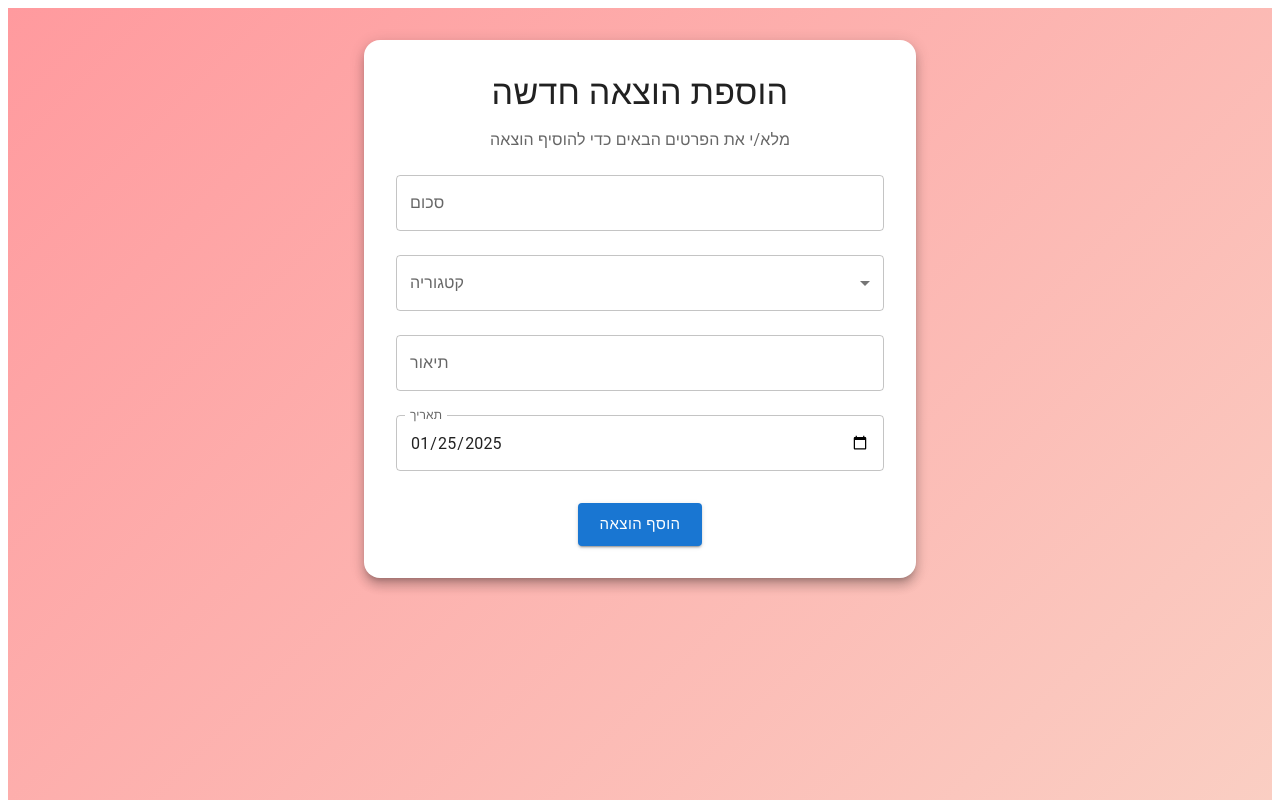
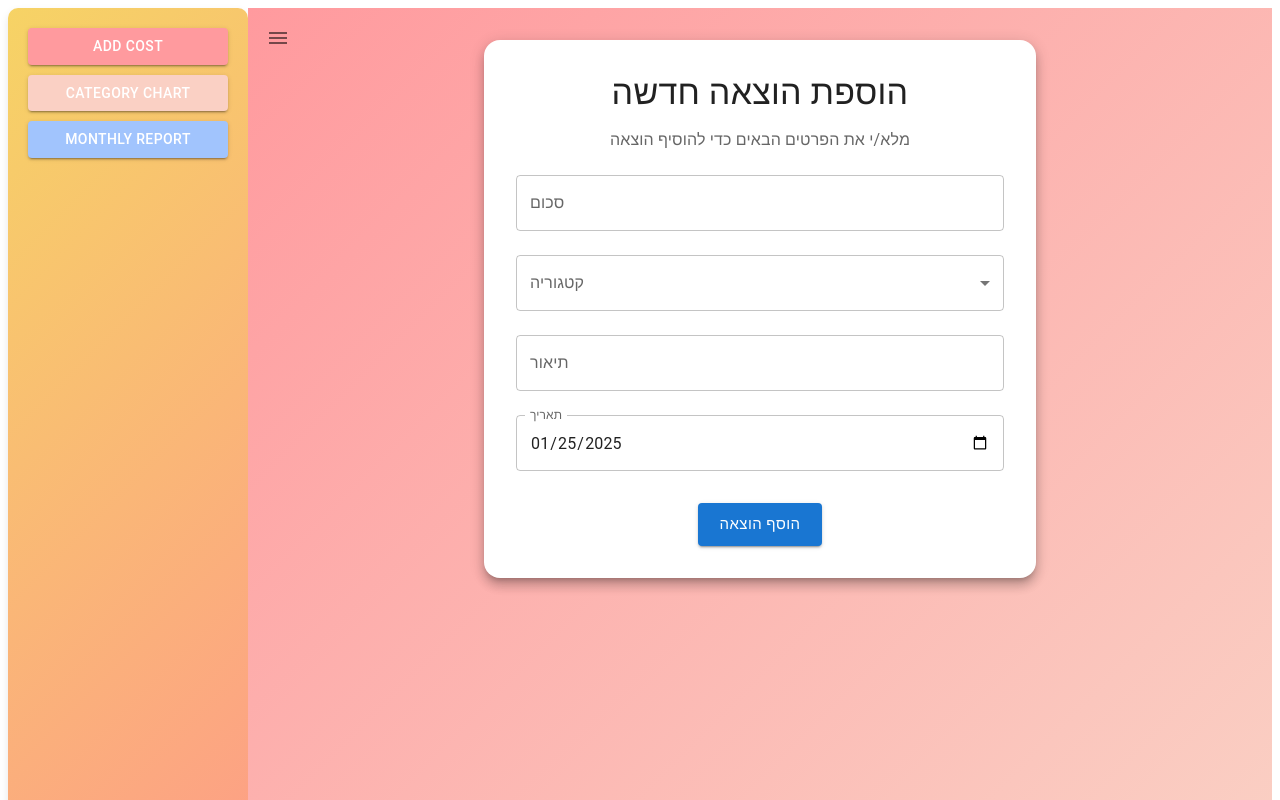
Before and after one commit to hen391/cost_manager_frontend, a React app: page / in a window 1280 px wide. Shown: the top 800 px of the page. Built offline with nearby package versions, Linux system fonts and the light colour scheme; the HTML template or start-up script is replaced by a standard one.

Commit message:
added report

```diff
--- a/package.json
+++ b/package.json
@@ -21,6 +21,7 @@
   "dependencies": {
     "@emotion/react": "^11.0.0",
     "@emotion/styled": "^11.0.0",
+    "@mui/icons-material": "^6.4.1",
     "@mui/material": "^5.0.0",
     "chart.js": "^4.4.7",
     "react": "^18.0.0",
--- a/src/App.jsx
+++ b/src/App.jsx
@@ -1,13 +1,41 @@
-import React from 'react';
+import React, { useState } from 'react';
 import AddCostForm from './components/AddCostForm';
 import CategoryPieChart from './components/CategoryPieChart';
-
+import Sidebar from './components/Sidebar';
+import MonthlyReport from './components/MonthlyReport';
+import { IconButton } from '@mui/material';
+import MenuIcon from '@mui/icons-material/Menu';
 
 function App() {
+    const [selectedComponent, setSelectedComponent] = useState('AddCostForm');
+    const [isSidebarOpen, setIsSidebarOpen] = useState(true);
+
+    const toggleSidebar = () => {
+        setIsSidebarOpen(!isSidebarOpen);
+    };
+
+    const renderComponent = () => {
+        switch (selectedComponent) {
+            case 'AddCostForm':
+                return <AddCostForm />;
+            case 'CategoryPieChart':
+                return <CategoryPieChart />;
+            case 'MonthlyReport':
+                return <MonthlyReport />;
+            default:
+                return <AddCostForm />;
+        }
+    };
+
     return (
-        <div>
-            <AddCostForm/>
-            <CategoryPieChart />
+        <div style={{ display: 'flex' }}>
+            {isSidebarOpen && <Sidebar onSelectComponent={setSelectedComponent} />}
+            <div style={{ flex: 1, position: 'relative' }}>
+                <IconButton onClick={toggleSidebar} style={{ position: 'absolute', top: 10, left: 10 }}>
+                    <MenuIcon />
+                </IconButton>
+                {renderComponent()}
+            </div>
         </div>
     );
 }
--- a/src/components/CategoryPieChart.jsx
+++ b/src/components/CategoryPieChart.jsx
@@ -96,7 +96,7 @@ const CategoryPieChart = () => {
     };
 
     return (
-        <div>
+        <div style={{ minHeight: '100vh', background: 'linear-gradient(135deg, #ff9a9e 0%, #fad0c4 100%)', padding: '20px' }}>
             {chartData.labels.length > 0 ? (
                 <div style={{ width: '300px', height: '300px', margin: '0 auto' }}>
                     <Pie data={chartData} options={{
--- a/src/components/MonthlyReport.jsx
+++ b/src/components/MonthlyReport.jsx
@@ -0,0 +1,80 @@
+import React, { useState, useEffect } from 'react';
+import IDBWrapper from '../idb';
+import { Box, Typography, Select, MenuItem } from '@mui/material';
+
+const MonthlyReport = () => {
+    const [selectedMonth, setSelectedMonth] = useState(new Date().getMonth() + 1);
+    const [selectedYear, setSelectedYear] = useState(new Date().getFullYear());
+    const [reportData, setReportData] = useState([]);
+    const [totalSum, setTotalSum] = useState(0);
+    const [categoryCounts, setCategoryCounts] = useState({});
+
+    const handleMonthChange = (event) => {
+        setSelectedMonth(parseInt(event.target.value));
+    };
+
+    const handleYearChange = (event) => {
+        setSelectedYear(parseInt(event.target.value));
+    };
+
+    useEffect(() => {
+        const fetchReportData = async () => {
+            const idb = new IDBWrapper('CostManagerDB', 1);
+            const costs = await idb.getCostsByMonthYear(selectedMonth, selectedYear);
+            setReportData(costs);
+            const total = costs.reduce((sum, cost) => sum + parseFloat(cost.sum || 0), 0);
+            setTotalSum(total);
+
+            const counts = costs.reduce((acc, cost) => {
+                acc[cost.category] = (acc[cost.category] || 0) + 1;
+                return acc;
+            }, {});
+            setCategoryCounts(counts);
+        };
+
+        fetchReportData();
+    }, [selectedMonth, selectedYear]);
+
+    return (
+        <Box sx={{ minHeight: '100vh', background: 'linear-gradient(135deg, #ff9a9e 0%, #fad0c4 100%)', padding: '20px' }}>
+            <Typography variant="h4" gutterBottom>
+                Monthly Report
+            </Typography>
+            <Box sx={{ display: 'flex', gap: '10px', marginBottom: '20px' }}>
+                <Select value={selectedMonth} onChange={handleMonthChange}>
+                    {[...Array(12).keys()].map((month) => (
+                        <MenuItem key={month + 1} value={month + 1}>{month + 1}</MenuItem>
+                    ))}
+                </Select>
+                <Select value={selectedYear} onChange={handleYearChange}>
+                    {[...Array(10).keys()].map((yearOffset) => {
+                        const year = new Date().getFullYear() - yearOffset;
+                        return <MenuItem key={year} value={year}>{year}</MenuItem>;
+                    })}
+                </Select>
+            </Box>
+            {reportData.length > 0 ? (
+                <Box>
+                    {reportData.map((cost, index) => (
+                        <Box key={index} sx={{ marginBottom: '10px', padding: '10px', border: '1px solid #ccc', borderRadius: '5px', background: '#ffffff', boxShadow: '0 2px 4px rgba(0, 0, 0, 0.1)' }}>
+                            <Typography variant="body1">Category: {cost.category}</Typography>
+                            <Typography variant="body1">Sum: {cost.sum}</Typography>
+                            <Typography variant="body1">Description: {cost.description}</Typography>
+                            <Typography variant="body1">Date: {new Date(cost.date).toLocaleDateString()}</Typography>
+                        </Box>
+                    ))}
+                    <Box sx={{ marginTop: '20px', padding: '10px', borderTop: '2px solid #ccc', background: '#ffffff', boxShadow: '0 2px 4px rgba(0, 0, 0, 0.1)' }}>
+                        <Typography variant="h6">Total Sum: {totalSum}</Typography>
+                        {Object.entries(categoryCounts).map(([category, count]) => (
+                            <Typography key={category} variant="body2">{category}: {count} items</Typography>
+                        ))}
+                    </Box>
+                </Box>
+            ) : (
+                <Typography variant="body1">No expenses found for the selected month and year.</Typography>
+            )}
+        </Box>
+    );
+};
+
+export default MonthlyReport;
--- /dev/null
+++ b/src/components/Sidebar.jsx
@@ -0,0 +1,67 @@
+import React from 'react';
+import { Button, Box } from '@mui/material';
+
+const Sidebar = ({ onSelectComponent }) => {
+    return (
+        <Box
+            sx={{
+                width: '200px',
+                height: '100vh',
+                background: 'linear-gradient(135deg, #f6d365 0%, #fda085 100%)',
+                display: 'flex',
+                flexDirection: 'column',
+                alignItems: 'center',
+                padding: '20px',
+                boxShadow: '0 4px 8px rgba(0, 0, 0, 0.1)',
+                borderRadius: '10px',
+                overflow: 'hidden'
+            }}
+        >
+            <Button
+                variant="contained"
+                onClick={() => onSelectComponent('AddCostForm')}
+                sx={{
+                    marginBottom: '10px',
+                    width: '100%',
+                    backgroundColor: '#ff9a9e',
+                    '&:hover': {
+                        backgroundColor: '#ff7a7e',
+                    }
+                }}
+            >
+                Add Cost
+            </Button>
+            <Button
+                variant="contained"
+                onClick={() => onSelectComponent('CategoryPieChart')}
+                sx={{
+                    marginBottom: '10px',
+                    width: '100%',
+                    backgroundColor: '#fad0c4',
+                    '&:hover': {
+                        backgroundColor: '#f8b0a4',
+                    }
+                }}
+            >
+                Category Chart
+            </Button>
+            <Button
+                variant="contained"
+                onClick={() => onSelectComponent('MonthlyReport')}
+                sx={{
+                    marginBottom: '10px',
+                    width: '100%',
+                    backgroundColor: '#a1c4fd',
+                    '&:hover': {
+                        backgroundColor: '#89b3f5',
+                    }
+                }}
+            >
+                Monthly Report
+            </Button>
+            {/* Add more buttons for other components as needed */}
+        </Box>
+    );
+};
+
+export default Sidebar;
```
Also changed, not shown: 1 other file (tests, documents, lock files or other folders).
